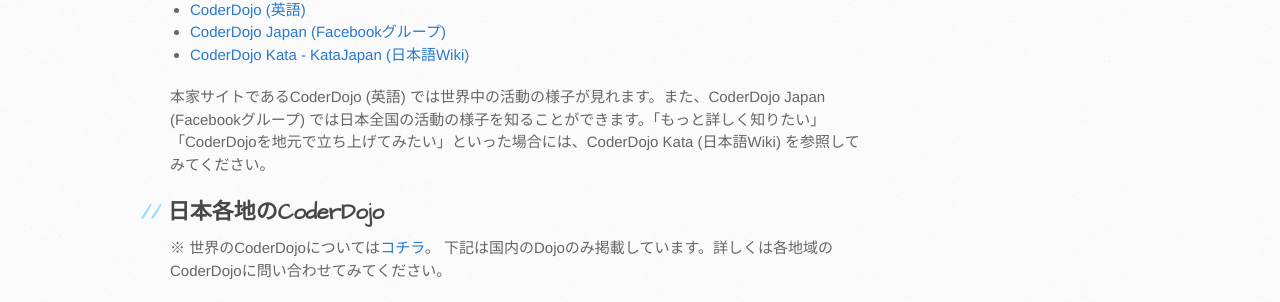
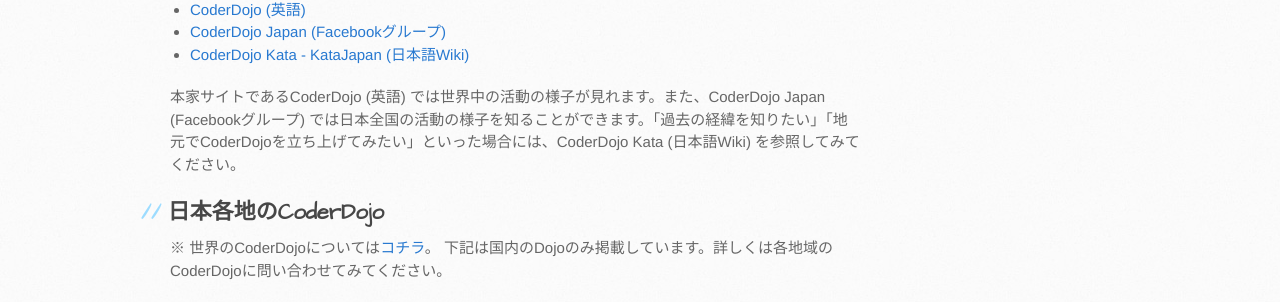
Before and after one commit to coderdojo-japan/coderdojo-japan.github.io, a Jekyll site: the page built from index.md, in a window 1280 px wide. Shown: the part 616-918 px from the top of the page. Built offline with Jekyll 4.4.1, drawn with Linux system fonts in a browser that asks for light colours; Markdown is read by kramdown in place of the engine named in the settings.

Commit message:
Polish more

```diff
--- a/index.md
+++ b/index.md
@@ -20,7 +20,7 @@
 * [CoderDojo Japan (Facebookグループ)](https://www.facebook.com/groups/coderdojo.jp/)
 * [CoderDojo Kata - KataJapan (日本語Wiki)](http://kata.coderdojo.com/wiki/KataJapan)
 
-本家サイトであるCoderDojo (英語) では世界中の活動の様子が見れます。また、CoderDojo Japan (Facebookグループ) では日本全国の活動の様子を知ることができます。「もっと詳しく知りたい」「CoderDojoを地元で立ち上げてみたい」といった場合には、CoderDojo Kata (日本語Wiki) を参照してみてください。
+本家サイトであるCoderDojo (英語) では世界中の活動の様子が見れます。また、CoderDojo Japan (Facebookグループ) では日本全国の活動の様子を知ることができます。「過去の経緯を知りたい」「地元でCoderDojoを立ち上げてみたい」といった場合には、CoderDojo Kata (日本語Wiki) を参照してみてください。
 
 
 ## 日本各地のCoderDojo
```
